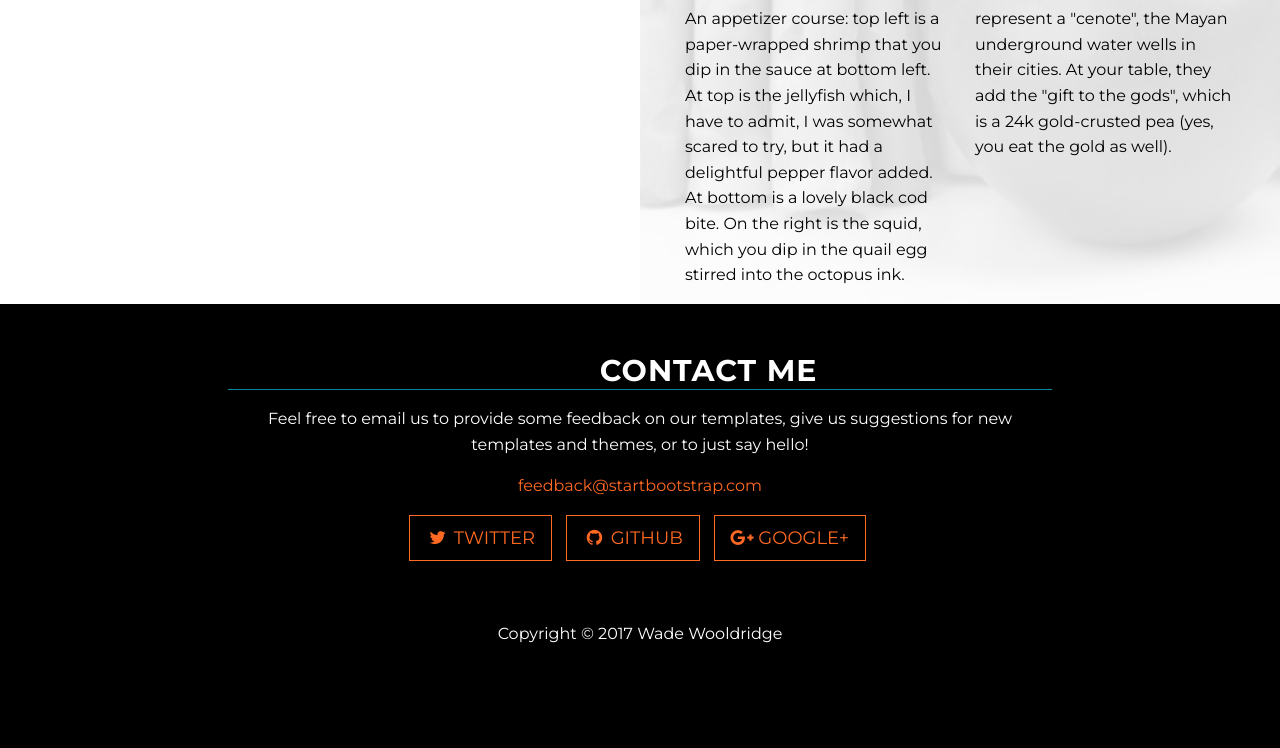
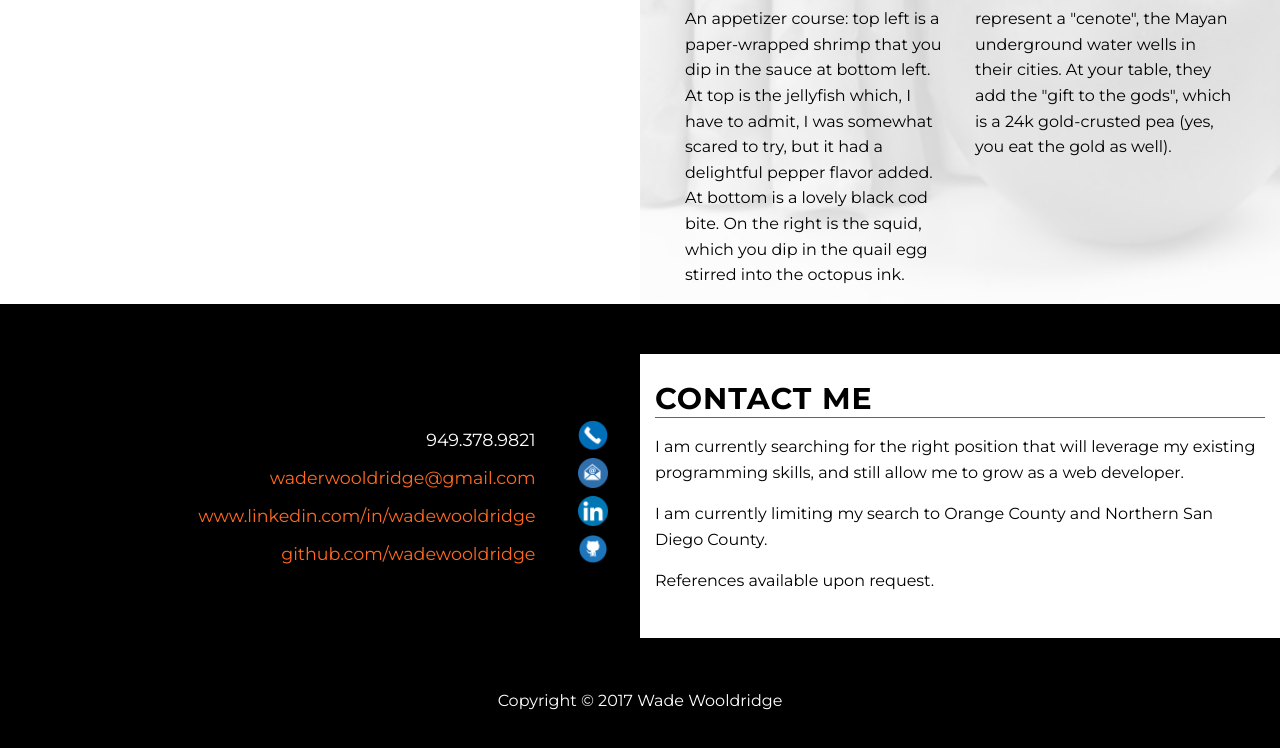
Before and after one commit to wadewooldridge/wadewooldridge.com, a plain HTML site: page index.html in a window 1280 px wide. Shown: the part 10459-11207 px from the top of the page. Before the commit the page ends 11155 px from the top, so only its background shows below. Drawn offline with nearby package versions, Linux system fonts and the light colour scheme.

Commit message:
Populated Contact section.

```diff
--- a/css/style.css
+++ b/css/style.css
@@ -400,6 +400,34 @@ a:focus {
 **      8. Contact section.
 *******************************/
 
+#contact-text {
+    padding-top: 2em;
+    padding-bottom: 2em;
+}
+
+#contact-graphics {
+    background-color: black;
+}
+
+#contact-table {
+    width: 100%;
+}
+
+#contact-table img {
+    height: 30px;
+    margin-bottom: 8px;
+}
+
+#contact-table td {
+    font-size: 125%;
+    padding-right: 1em;
+    text-align: right;
+}
+
+.contact-image {
+    max-width: 100%;
+}
+
 /*******************************
 **      9. Media queries.
 *******************************/
--- a/index.html
+++ b/index.html
@@ -1424,25 +1424,39 @@
     </section>
 
     <!-- Contact Section -->
-    <section id="contact" class="container-fluid content-section text-center">
-        <div class="row">
-            <div class="col-lg-8 col-lg-offset-2">
-                <h2>Contact Me</h2>
-                <hr>
-                <p>Feel free to email us to provide some feedback on our templates, give us suggestions for new templates and themes, or to just say hello!</p>
-                <p><a href="mailto:feedback@startbootstrap.com">feedback@startbootstrap.com</a>
-                </p>
-                <ul class="list-inline banner-social-buttons">
-                    <li>
-                        <a href="https://twitter.com/SBootstrap" class="btn btn-default btn-lg"><i class="fa fa-twitter fa-fw"></i> <span class="network-name">Twitter</span></a>
-                    </li>
-                    <li>
-                        <a href="https://github.com/IronSummitMedia/startbootstrap" class="btn btn-default btn-lg"><i class="fa fa-github fa-fw"></i> <span class="network-name">Github</span></a>
-                    </li>
-                    <li>
-                        <a href="https://plus.google.com/+Startbootstrap/posts" class="btn btn-default btn-lg"><i class="fa fa-google-plus fa-fw"></i> <span class="network-name">Google+</span></a>
-                    </li>
-                </ul>
+    <section id="contact" class="content-section">
+        <div class="container-fluid">
+            <div class="row">
+                <div id="contact-graphics" class="col-xs-12 col-sm-6" data-mh="contacts-height">
+                    <div class="vert-center">
+                        <table id="contact-table">
+                            <tr>
+                                <td>949.378.9821</td>
+                                <td><img src="./images/phone_icon.png" alt="phone icon"></td>
+                            </tr>
+                            <tr>
+                                <td><a href="mailto:waderwooldridge@gmail.com">waderwooldridge@gmail.com</a></td>
+                                <td><img src="./images/email_icon.png" atl="email icon"></td>
+                            </tr>
+                            <tr>
+                                <td><a href="https://www.linkedin.com/in/wadewooldridge" target="_blank">www.linkedin.com/in/wadewooldridge</a></td>
+                                <td><img src="./images/linkedin_icon.png" alt="LinkedIn icon"></td>
+                            </tr>
+                            <tr>
+                                <td><a href="https://github.com/wadewooldridge" target="_blank">github.com/wadewooldridge</a></td>
+                                <td><img src="./images/github_icon.png" alt="GitHub icon"></td>
+                            </tr>
+                        </table>
+                    </div>
+                </div>
+                <div id="contact-text" class="col-xs-12 col-sm-6 general-text" data-mh="contacts-height">
+                    <h2>Contact Me</h2>
+                    <hr>
+                    <p>I am currently searching for the right position that will leverage my existing programming
+                        skills, and still allow me to grow as a web developer.</p>
+                    <p>I am currently limiting my search to Orange County and Northern San Diego County.</p>
+                    <p>References available upon request.</p>
+                </div>
             </div>
         </div>
     </section>
```
